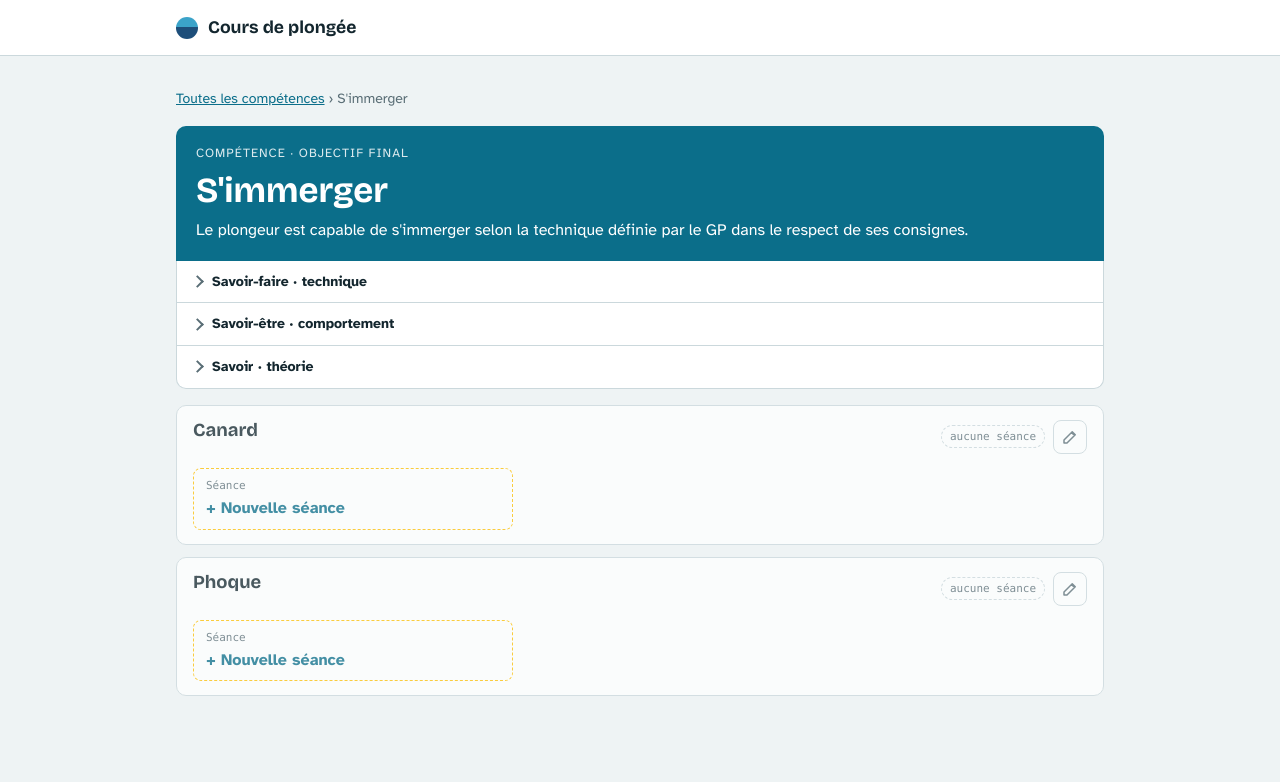
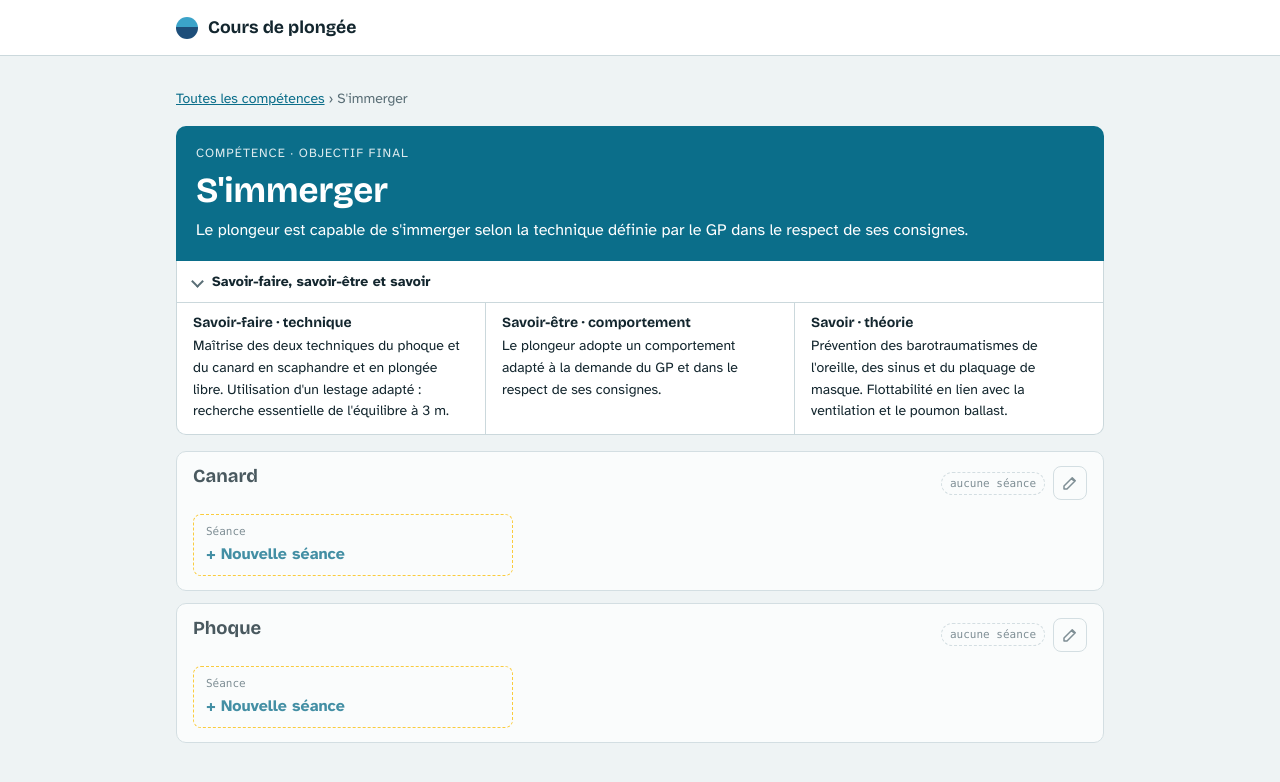
Before and after one commit to thomasGuibert/plongee, a Jekyll site: the page built from _competences/s-immerger.md, in a window 1280 px wide. Shown: the top 782 px of the page. Built offline with Jekyll 4.4.1, drawn with Linux system fonts in a browser that asks for light colours.

Commit message:
Savoirs en trois colonnes dans un accordéon
Ouvert par défaut sur ordinateur (refermable au clic), replié sur mobile.

Co-Authored-By: Claude Opus 5.5 <noreply@anthropic.com>
Claude-Session: https://claude.ai/code/session_01WcrQaP5TMqG4KRuasc6ioB

```diff
--- a/_layouts/competence.html
+++ b/_layouts/competence.html
@@ -10,11 +10,14 @@ layout: default
     <h1>{{ page.nom }}</h1>
     <p>{{ page.attendu }}</p>
   </div>
-  <div class="savoirs-acc">
-    <details><summary>Savoir-faire · technique</summary><p>{{ page.savoir_faire }}</p></details>
-    <details><summary>Savoir-être · comportement</summary><p>{{ page.savoir_etre }}</p></details>
-    <details><summary>Savoir · théorie</summary><p>{{ page.savoir }}</p></details>
-  </div>
+  <details class="savoirs-acc" open>
+    <summary>Savoir-faire, savoir-être et savoir</summary>
+    <div class="savoirs">
+      <div><h2>Savoir-faire · technique</h2><p>{{ page.savoir_faire }}</p></div>
+      <div><h2>Savoir-être · comportement</h2><p>{{ page.savoir_etre }}</p></div>
+      <div><h2>Savoir · théorie</h2><p>{{ page.savoir }}</p></div>
+    </div>
+  </details>
 </section>
 
 <div class="capas">
@@ -63,5 +66,11 @@ layout: default
 </div>
 </div>
 
+<script>
+  // Savoirs : ouverts sur ordinateur, repliés sur mobile au chargement.
+  if (window.matchMedia("(max-width: 720px)").matches) {
+    document.querySelectorAll(".savoirs-acc").forEach(function (d) { d.open = false; });
+  }
+</script>
 <script>window.EDITION = { repo: "thomasGuibert/plongee", branche: "main", brouillons: "{{ '/brouillons/' | relative_url }}" };</script>
 <script src="{{ '/assets/js/edition.js' | relative_url }}?v={{ site.time | date: '%s' }}"></script>
--- a/assets/css/site.css
+++ b/assets/css/site.css
@@ -186,17 +186,16 @@ details[open] > .stile small { color: var(--on-yellow); }
 .btn-lien { align-self: flex-start; font: inherit; font-size: 14px; background: none; border: 0; padding: 4px 0; color: var(--accent); cursor: pointer; text-decoration: underline; }
 .ed-ok { margin: 10px 0 0; font-size: 14px; color: var(--note-vert); }
 
-/* Savoirs repliables sous l'en-tête de compétence : un accordéon par savoir */
-.savoirs-acc { border: 1px solid var(--line); border-top: 0; border-radius: 0 0 var(--radius) var(--radius); overflow: hidden; background: var(--surface); }
-.savoirs-acc details + details { border-top: 1px solid var(--line); }
-.savoirs-acc summary { cursor: pointer; list-style: none; display: flex; align-items: center; gap: 10px; padding: 10px 16px; font-weight: 700; font-size: 14px; color: var(--ink); }
-.savoirs-acc summary::-webkit-details-marker { display: none; }
-.savoirs-acc summary::before { content: ""; flex: none; width: 7px; height: 7px; border-right: 2px solid var(--muted); border-bottom: 2px solid var(--muted); transform: rotate(-45deg); transition: transform .15s; }
-.savoirs-acc details[open] > summary::before { transform: rotate(45deg); }
-.savoirs-acc summary:hover { color: var(--accent); }
-.savoirs-acc summary:focus-visible { outline: 2px solid var(--accent); outline-offset: -2px; }
-.savoirs-acc p { margin: 0; padding: 0 16px 12px 33px; font-size: 14.5px; max-width: 80ch; }
-@media (prefers-reduced-motion: reduce) { .savoirs-acc summary::before { transition: none; } }
+/* Savoirs : trois colonnes dans un accordéon sous l'en-tête de compétence */
+.savoirs-acc { background: var(--surface); border: 1px solid var(--line); border-top: 0; border-radius: 0 0 var(--radius) var(--radius); overflow: hidden; }
+.savoirs-acc > summary { cursor: pointer; list-style: none; display: flex; align-items: center; gap: 10px; padding: 10px 16px; font-weight: 700; font-size: 14px; color: var(--ink); }
+.savoirs-acc > summary::-webkit-details-marker { display: none; }
+.savoirs-acc > summary::before { content: ""; flex: none; width: 7px; height: 7px; border-right: 2px solid var(--muted); border-bottom: 2px solid var(--muted); transform: rotate(-45deg); transition: transform .15s; }
+.savoirs-acc[open] > summary::before { transform: rotate(45deg); }
+.savoirs-acc > summary:hover { color: var(--accent); }
+.savoirs-acc > summary:focus-visible { outline: 2px solid var(--accent); outline-offset: -2px; }
+.savoirs-acc .savoirs { border: 0; border-top: 1px solid var(--line); }
+@media (prefers-reduced-motion: reduce) { .savoirs-acc > summary::before { transition: none; } }
 .btn-icone[hidden], .ed-jeton[hidden], .btn-lien[hidden] { display: none; }
 
 /* Accueil : accordéons dans les cartes de compétence */
```
